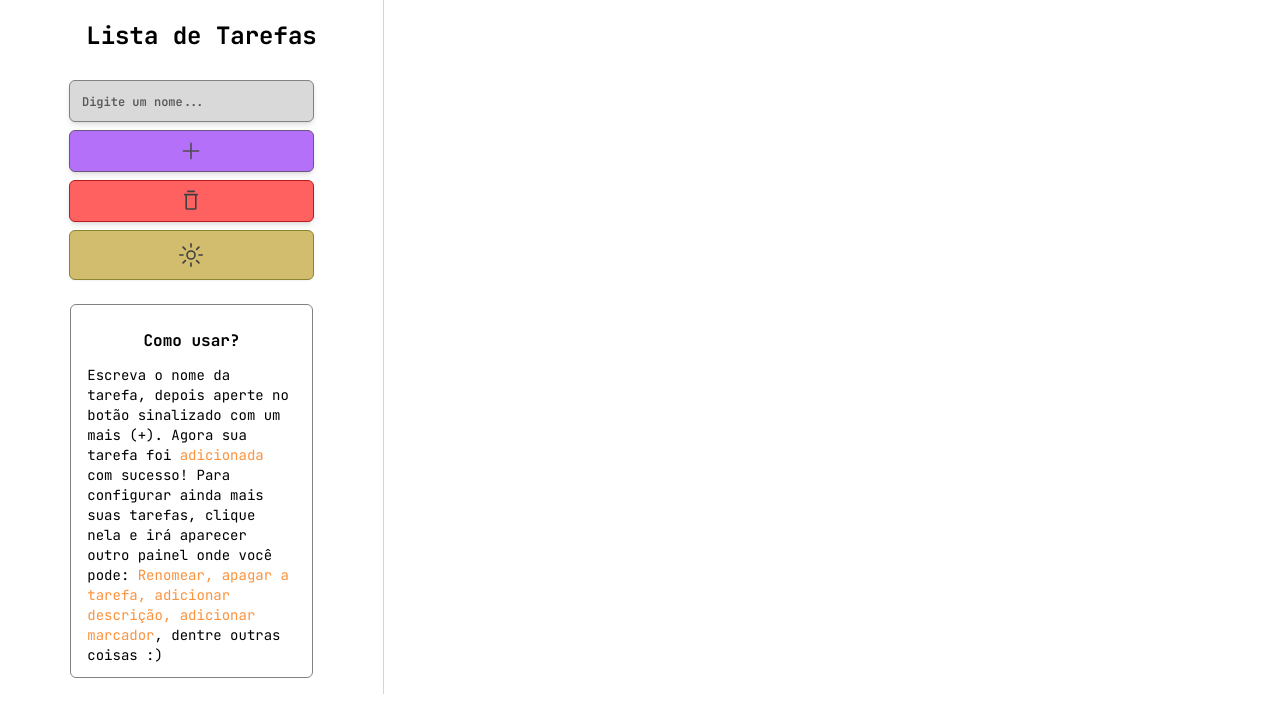
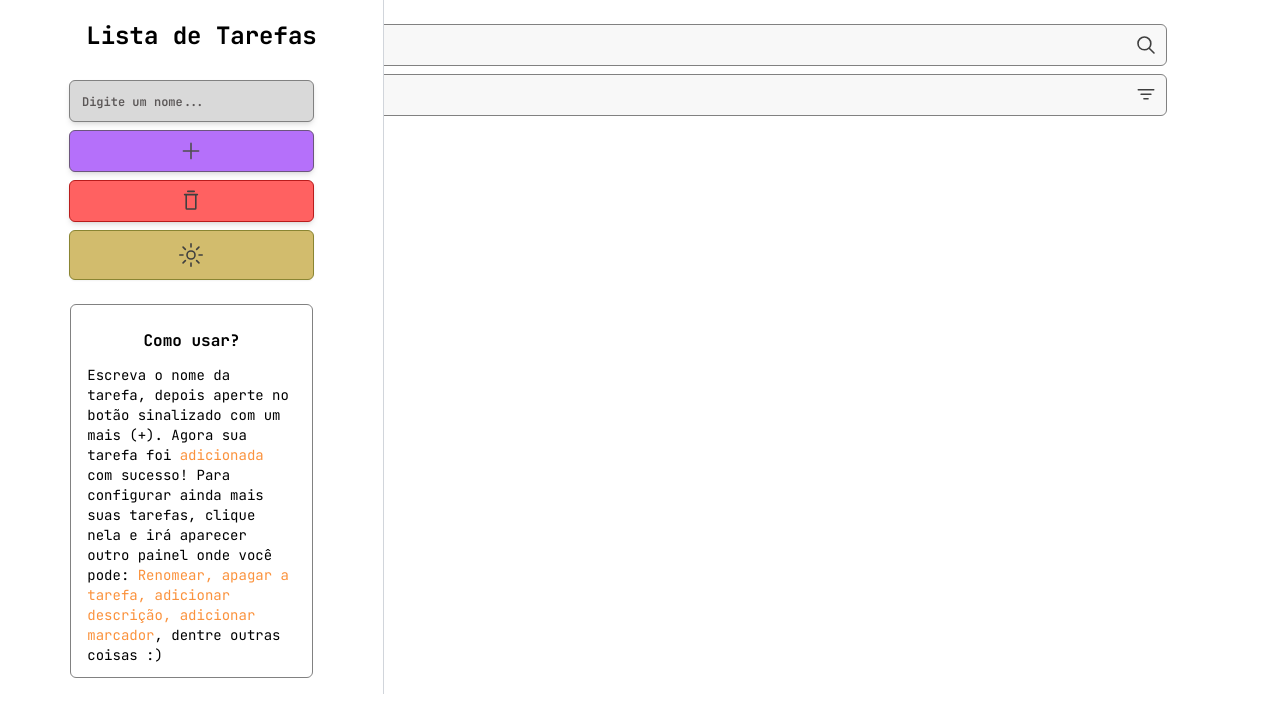
Before and after one commit to Zafkiel45/Next-TodoList, a Next.js app in the folder todo-list/: page / in a window 1280 px wide. Shown: the top 716 px of the page. Built offline with nearby package versions, Linux system fonts and the light colour scheme.

Commit message:
feat:tasks new design implemented

```diff
--- a/todo-list/src/app/components/(main_estruture)/closeTasksButton.tsx
+++ b/todo-list/src/app/components/(main_estruture)/closeTasksButton.tsx
@@ -5,7 +5,7 @@ interface TypeOfProps {
 export const CloseTasksButton = ({toggleSideBarFunctionReverse}:TypeOfProps) => {
     return (
         <div onClick={toggleSideBarFunctionReverse} className={`px-2 border-r justify-center border-r-gray-300 dark:border-r-zinc-800 w-[10vw] tablet:hidden bg-gray-200 dark:bg-[#121013] h-screen flex items-center`}>
-            <svg xmlns="http://www.w3.org/2000/svg" width="16" height="16" fill="currentColor" className="bi fill-zinc-500 bi-arrow-right" viewBox="0 0 16 16">
+            <svg xmlns="http://www.w3.org/2000/svg" width="16" height="16" fill="currentColor" className="bi fill-[#3f3f3f] dark:fill-[#B371D1] bi-arrow-right" viewBox="0 0 16 16">
                 <path fillRule="evenodd" d="M1 8a.5.5 0 0 1 .5-.5h11.793l-3.147-3.146a.5.5 0 0 1 .708-.708l4 4a.5.5 0 0 1 0 .708l-4 4a.5.5 0 0 1-.708-.708L13.293 8.5H1.5A.5.5 0 0 1 1 8"/>
             </svg>
         </div>
--- a/todo-list/src/app/components/(main_estruture)/mainContainerTasks.tsx
+++ b/todo-list/src/app/components/(main_estruture)/mainContainerTasks.tsx
@@ -1,9 +1,11 @@
 import { Tasks } from "../task"
+import { ButtonsOfTasks } from "../(tasks_estruture)/buttons"
 
 export const MainContainerTasks = ({blur}:{blur:boolean}) => {
     return (
-        <div className={`transition-all flex tablet:justify-end tablet:w-[103vw] w-[90vw] ${blur ? 'blur-sm':null} overflow-hidden h-screen py-2 bg-white dark:bg-[#121013]`}>
-            <div className="h-full overflow-y-scroll overflow-x-hidden desktopBig:w-[70%] w-full tablet:w-[60%] flex justify-center">
+        <div className={`transition-all flex flex-col tablet:justify-end tablet:w-[103vw] w-[90vw] ${blur ? 'blur-sm':null} overflow-hidden h-screen py-2 bg-white dark:bg-[#121013]`}>
+            <ButtonsOfTasks/>
+            <div className="h-full overflow-y-scroll flex-col items-center overflow-x-hidden desktopBig:w-[70%] w-full tablet:w-[60%] flex justify-center">
                 <Tasks/>
             </div>
         </div>
--- /dev/null
+++ b/todo-list/src/app/components/(tasks_estruture)/buttons.tsx
@@ -0,0 +1,51 @@
+import SearchSvg from "../utility/svg_components/search";
+import FilterSvg from "../utility/svg_components/filter";
+
+export const ButtonsOfTasks = () => {
+  return (
+    <>
+      <div className="w-full flex flex-col gap-2 items-center h-fit py-4">
+        <div
+          className="
+            dark:text-[#BA8AEB]
+            border
+            dark:border-[#6C567D]
+            border-[#818181]
+            dark:bg-[#161319]
+            bg-[#F8F8F8]
+            w-4/5
+            p-2
+            rounded-md
+            cursor-pointer
+            flex
+            justify-between"
+          >
+          <div>pesquise por algo</div>
+          <div>
+            <SearchSvg />
+          </div>
+        </div>
+        <div
+          className="
+          dark:text-[#BA8AEB]
+            border
+            dark:border-[#6C567D]
+            border-[#818181]
+            dark:bg-[#161319]
+            bg-[#F8F8F8]
+            w-4/5
+            p-2
+            rounded-md
+            cursor-pointer
+            flex
+            justify-between
+          ">
+          <div>filter tarefas</div>
+          <div>
+            <FilterSvg />
+          </div>
+        </div>
+      </div>
+    </>
+  );
+};
--- a/todo-list/src/app/components/input.tsx
+++ b/todo-list/src/app/components/input.tsx
@@ -67,6 +67,7 @@ export const InputTask = () => {
         });
 
         UpdateDB(setTask, setName);
+        toggleSideBarFunction();
       }
 
       currentDataBase.onerror = () => {
--- a/todo-list/src/app/components/task.tsx
+++ b/todo-list/src/app/components/task.tsx
@@ -11,12 +11,42 @@ export const Tasks = () => {
 
             return task.map((item, index) => {
                 return (
-                    <li  onClick={() => {InterativeElements(item.id, index)}} className="relative tablet:hover:scale-105 border dark:border-none border-gray-200 tablet:transition-transform w-full desktop:w-[90%] hover:cursor-pointer desktop:h-14 mobileMini:py-3 mobileMini:h-11 items-center flex justify-between text-sm h-10 bg-gray-100 dark:bg-zinc-800 transition-colors shadow-md rounded-lg py-2 px-3 text-black dark:text-white" key={Math.random()}>
+                    <li
+                        onClick={() => {InterativeElements(item.id, index)}}
+                        className="
+                            relative
+                            tablet:hover:scale-105
+                            border
+                            dark:border-[#6C567D]
+                            border-[#818181]
+                            tablet:transition-transform
+                            w-full
+                            desktop:w-[90%]
+                            hover:cursor-pointer
+                            desktop:h-14
+                            mobileMini:py-3
+                            mobileMini:h-11
+                            items-center
+                            flex
+                            justify-between
+                            text-sm
+                            h-10
+                            bg-[#F8F8F8]
+                            dark:bg-[#161319]
+                            transition-colors
+                            shadow-md
+                            rounded-lg
+                            py-2
+                            px-3
+                            text-black
+                            dark:text-white
+                            "
+                        key={Math.random()}>
                         <div>{item.title}</div>
                         <div className={`${task[index].prioridade} animate-pulse top-[-2px] right-[-2px] rounded-full w-3 h-3 absolute`}>
                         </div>
                         <div>
-                            <svg xmlns="http://www.w3.org/2000/svg" width="16" height="16" fill="currentColor" className="bi bi-three-dots" viewBox="0 0 16 16">
+                            <svg xmlns="http://www.w3.org/2000/svg" width="16" height="16" fill="currentColor" className="dark:fill-[#B371D1] fill-[#3F3F3F] bi bi-three-dots" viewBox="0 0 16 16">
                                 <path d="M3 9.5a1.5 1.5 0 1 1 0-3 1.5 1.5 0 0 1 0 3m5 0a1.5 1.5 0 1 1 0-3 1.5 1.5 0 0 1 0 3m5 0a1.5 1.5 0 1 1 0-3 1.5 1.5 0 0 1 0 3"/>
                             </svg>
                         </div>
--- a/todo-list/src/app/components/utility/svg_components/filter.tsx
+++ b/todo-list/src/app/components/utility/svg_components/filter.tsx
@@ -1,18 +1,13 @@
-function Filter({
-  fill,
-  height = "h-[32px]",
-  width = "h-[34px]"
-}) {
+function Filter({ }) {
     return (
       <svg
         viewBox="0 0 32 34"
         fill="none"
         xmlns="http://www.w3.org/2000/svg"
-        className={`${fill} ${height} ${width}`}
+        className={`dark:fill-[#B371D1] fill-[#3F3F3F] h-[24px] w-[24px]`}
       >
         <path
           d="M12 22.313c0-.282.105-.552.293-.752A.97.97 0 0113 21.25h6a.97.97 0 01.707.311c.188.2.293.47.293.752 0 .281-.105.552-.293.75a.97.97 0 01-.707.312h-6a.97.97 0 01-.707-.311c-.188-.2-.293-.47-.293-.752zm-4-6.375c0-.282.105-.553.293-.752A.971.971 0 019 14.875h14a.97.97 0 01.707.311c.188.2.293.47.293.752 0 .281-.105.551-.293.75A.97.97 0 0123 17H9a.971.971 0 01-.707-.311c-.188-.2-.293-.47-.293-.752zM4 9.561c0-.281.105-.552.293-.75A.971.971 0 015 8.5h22c.265 0 .52.112.707.311.188.2.293.47.293.752 0 .281-.105.551-.293.75a.97.97 0 01-.707.312H5a.971.971 0 01-.707-.311c-.188-.2-.293-.47-.293-.752z"
-          fill="#B371D1"
         />
       </svg>
     )
--- a/todo-list/src/app/components/utility/svg_components/search.tsx
+++ b/todo-list/src/app/components/utility/svg_components/search.tsx
@@ -1,20 +1,15 @@
-function Search({
-  fill,
-  height = "h-[32px]",
-  width = "h-[32px]"
-}) {
+function Search({ }) {
     return (
       <svg
         viewBox="0 0 32 32"
         fill="none"
         xmlns="http://www.w3.org/2000/svg"
-        className={`${fill} ${height} ${width}`}
+        className={`dark:fill-[#B371D1] fill-[#3F3F3F] h-[24px] w-[24px]`}
       >
         <path
           fillRule="evenodd"
           clipRule="evenodd"
           d="M21.333 13.867a7.467 7.467 0 11-14.933 0 7.467 7.467 0 0114.933 0zm-1.474 7.5a9.558 9.558 0 01-5.992 2.1 9.6 9.6 0 119.6-9.6c0 2.266-.786 4.35-2.1 5.992l6.054 6.053a1.067 1.067 0 01-1.509 1.509l-6.053-6.054z"
-          fill="#B371D1"
         />
       </svg>
     )
```
Also changed, not shown: 1 other file (tests, documents, lock files or other folders).
